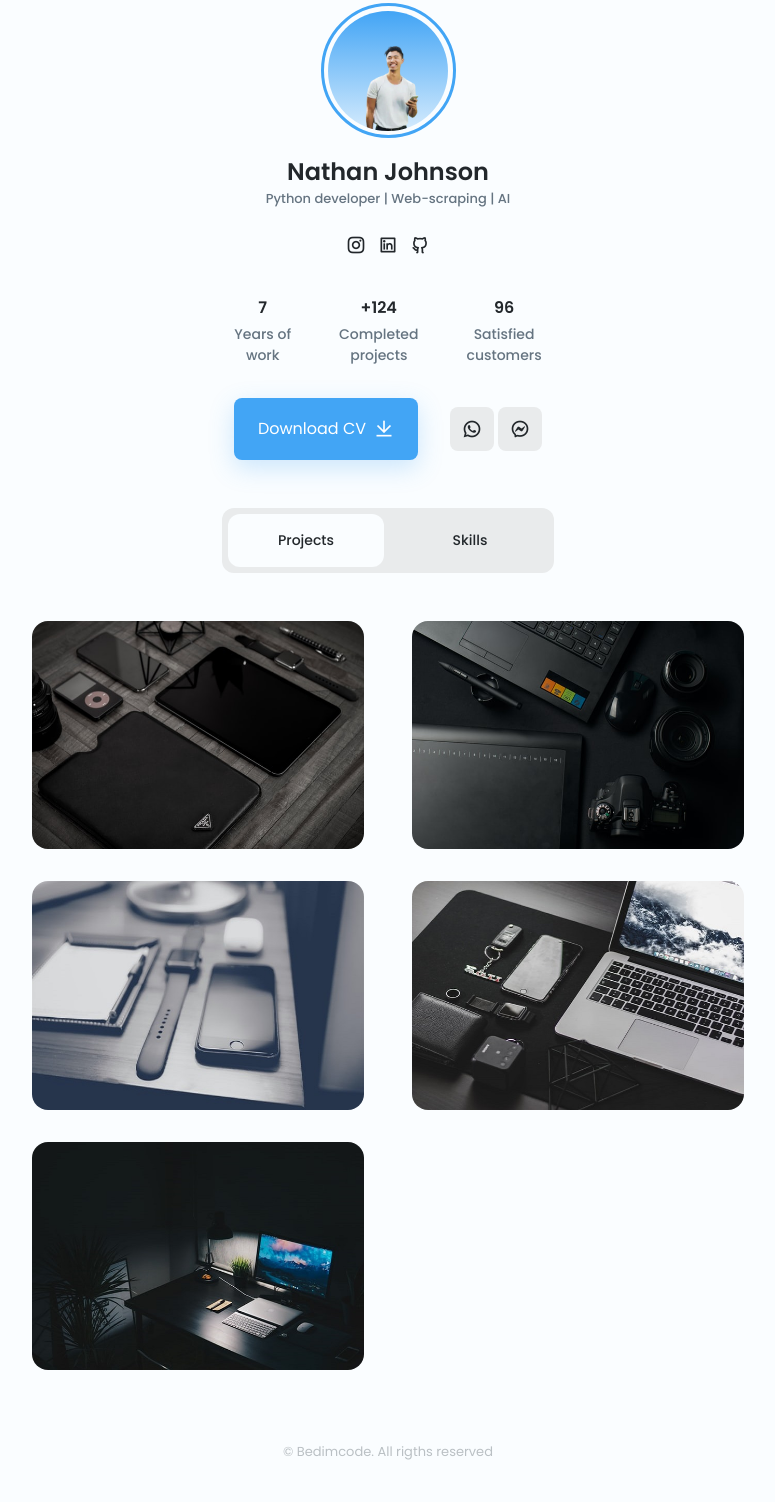
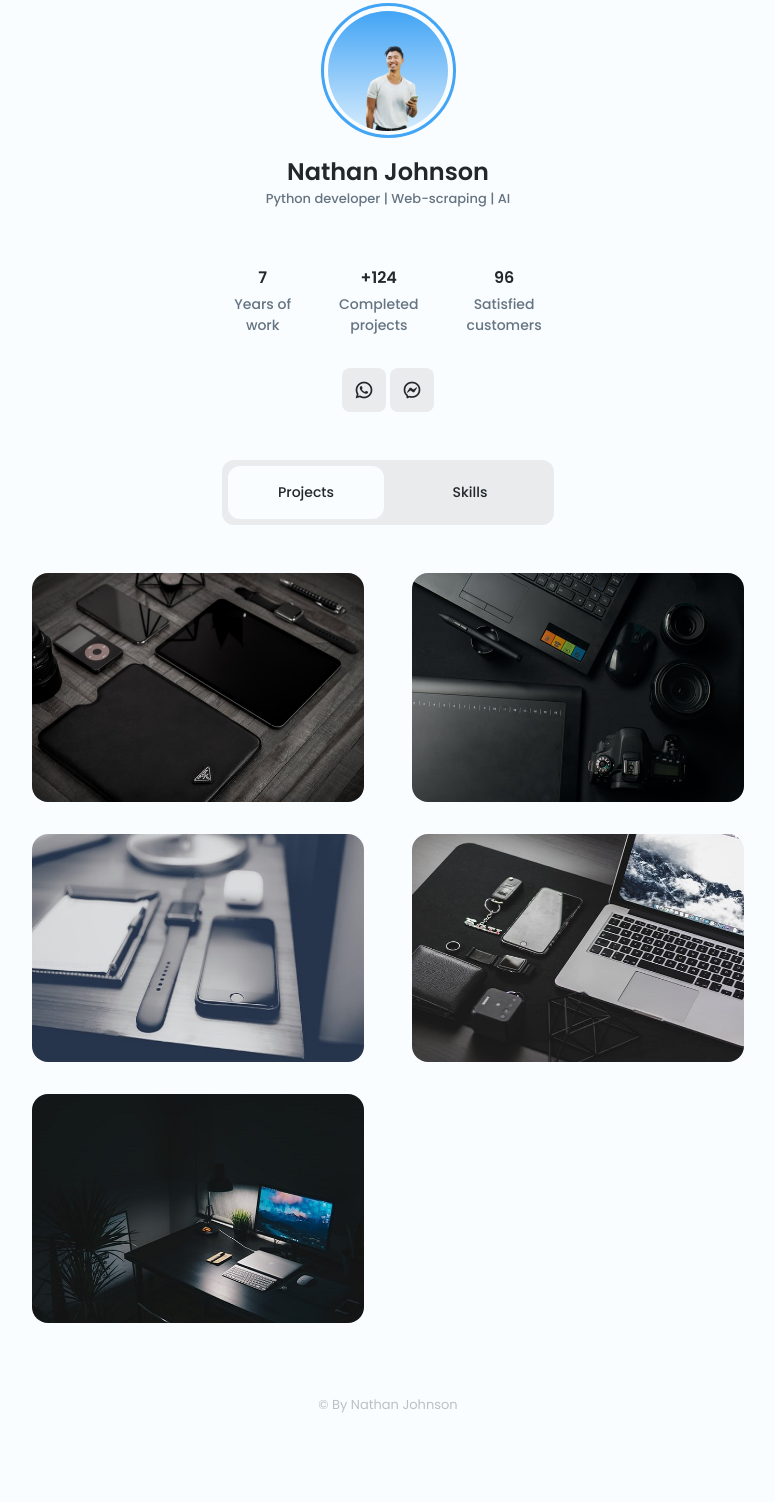
Before and after one commit to Elite-AI-August/scraping-portfolio, a plain HTML site: page index.html in a window 1280 px wide. Shown: the part 61-1563 px from the top of the page, without its empty margins (252-1027 px from the left). After the commit the page ends 1516 px from the top, so only its background shows below. Drawn offline with nearby package versions, Linux system fonts and the light colour scheme.

Commit message:
footer update

```diff
--- a/index.html
+++ b/index.html
@@ -32,18 +32,6 @@
 
                     <h2 class="profile__name">Nathan Johnson</h2>
                     <h3 class="profile__profession">Python developer | Web-scraping | AI</h3>
-
-                    <ul class="profile__social">
-                        <a href="https://www.instagram.com/" target="_blank" class="profile__social-link">
-                            <i class="ri-instagram-line"></i>
-                        </a>
-                        <a href="https://www.linkedin.com/" target="_blank" class="profile__social-link">
-                            <i class="ri-linkedin-box-line"></i>
-                        </a>
-                        <a href="https://github.com/" target="_blank" class="profile__social-link">
-                            <i class="ri-github-line"></i>
-                        </a>
-                    </ul>
                 </div>
 
                 <div class="profile__info grid">
@@ -66,11 +54,6 @@
                 </div>
 
                 <div class="profile__buttons">
-                    <!-- Insert your CV -->
-                    <a download="" href="assets/pdf/Gianell-Cv.pdf" class="button">
-                        Download CV <i class="ri-download-line"></i>
-                    </a>
-
                     <div class="profile__buttons-small">
                         <!-- Insert a real number plus country code -->
                         <a href="https://api.whatsapp.com/send?phone=51123456789&text=Hello, more information!" target="_blank" class="button button__small button__gray">
@@ -301,7 +284,7 @@
         <!--=============== FOOTER ===============-->
         <footer class="footer container">
             <span class="footer__copy">
-                &#169; Bedimcode. All rigths reserved
+                &#169; By Nathan Johnson
             </span>
         </footer>
 
```
